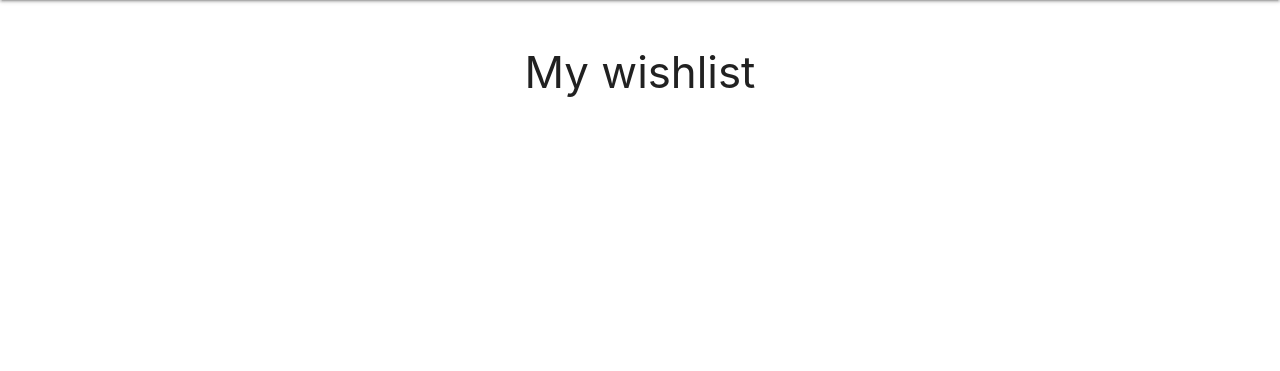
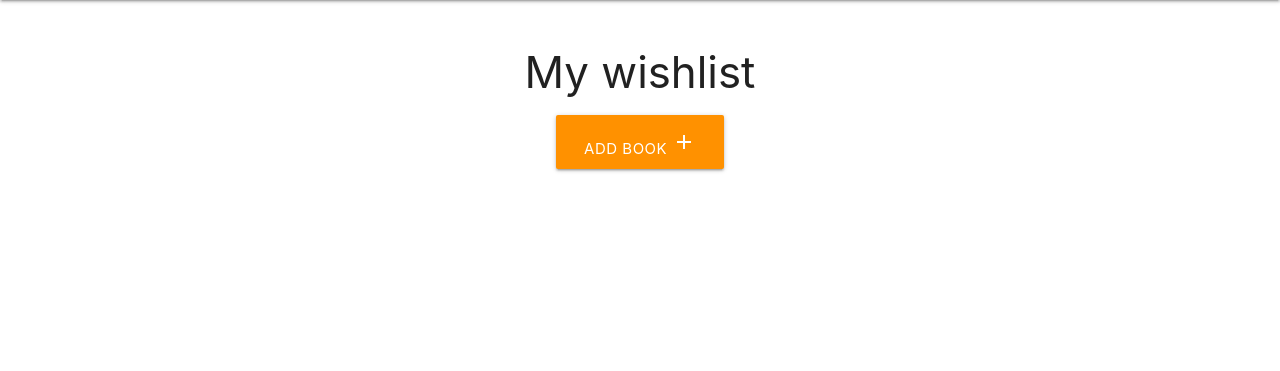
Before and after one commit to amandakoka/bookwish, a Flask app: page /wishlist in a window 1280 px wide. Shown: the part 64-435 px from the top of the page. Run offline with Flask 3, Linux system fonts and the light colour scheme.

Commit message:
feat: add button to add a book

```diff
--- a/bookwish/templates/wishlist.html
+++ b/bookwish/templates/wishlist.html
@@ -3,4 +3,12 @@
 
 <h3 class="center-align">My wishlist</h3>
 
+<div class="row">
+    <div class="col s12 center-align">
+        <a href="{{ url_for('add_book') }}" class="btn-large orange accent-3">
+            Add Book <i class="large material-icons">add</i>
+        </a>
+    </div>
+</div>
+
 {% endblock %}
```
